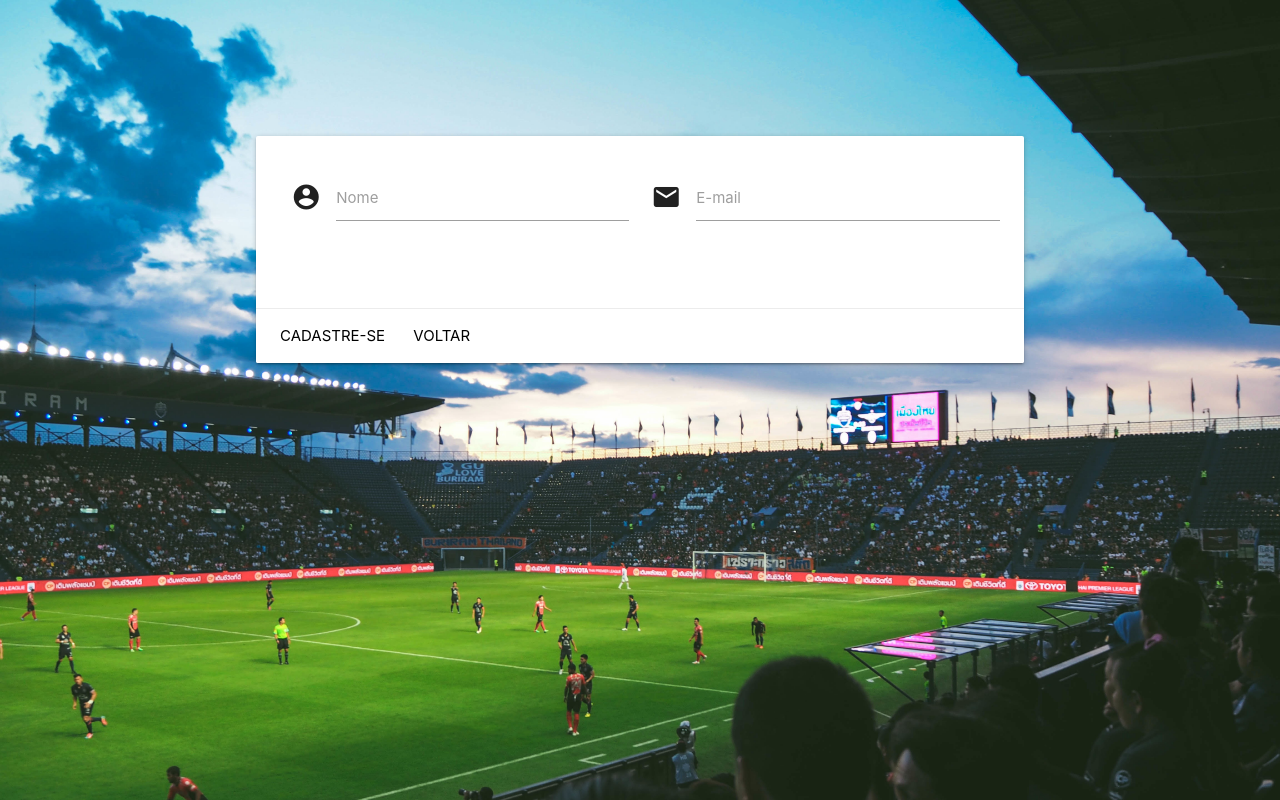
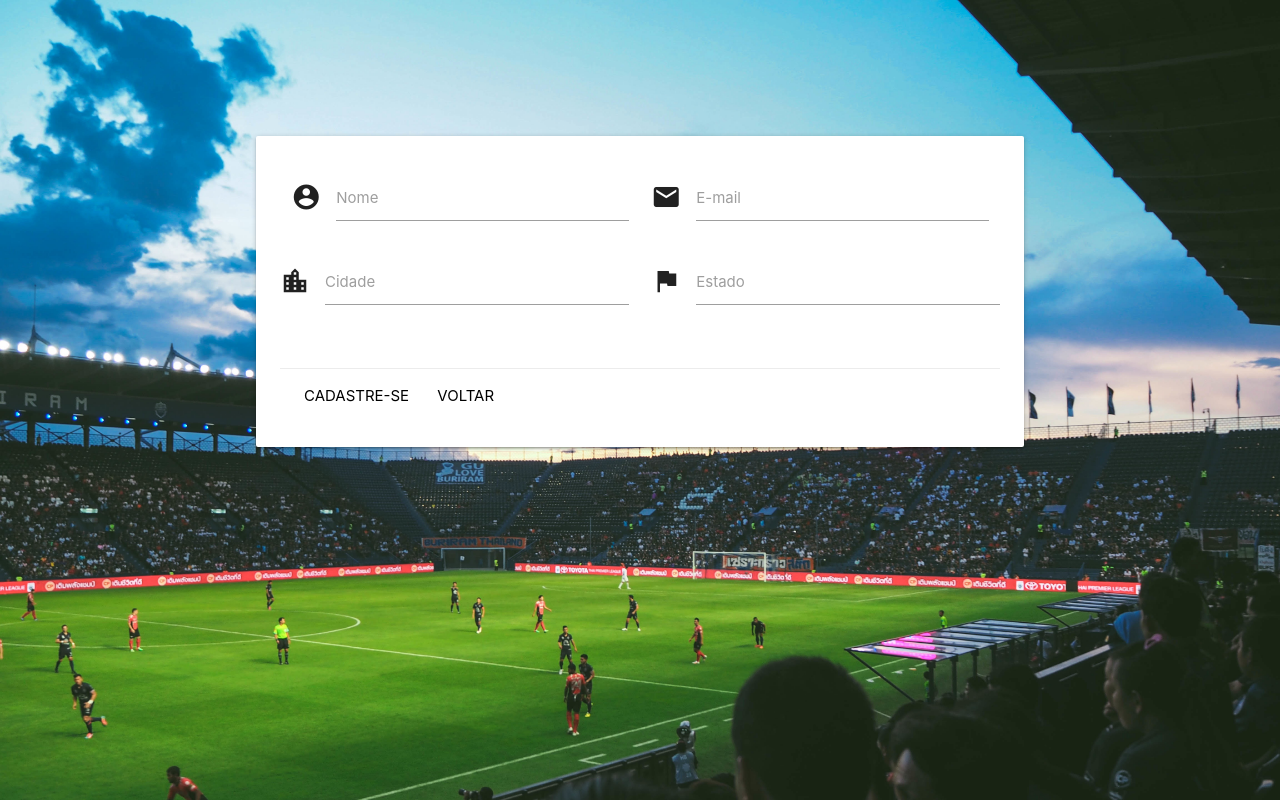
Before and after one commit to fguimaraess/Sis-Atleta-v2, a website: page public/register.html in a window 1280 px wide. Drawn offline with nearby package versions, Linux system fonts and the light colour scheme.

Commit message:
Adicionei cidade e estado

```diff
--- a/public/register.html
+++ b/public/register.html
@@ -6,47 +6,42 @@
     <meta name="viewport" content="width=device-width, initial-scale=1.0">
     <meta http-equiv="X-UA-Compatible" content="ie=edge">
     <title>Cadastre-se</title>
-
     <script src="https://ajax.googleapis.com/ajax/libs/jquery/3.1.1/jquery.min.js"></script>
-
     <!-- Compiled and minified CSS -->
     <link rel="stylesheet" href="https://cdnjs.cloudflare.com/ajax/libs/materialize/0.98.0/css/materialize.min.css">
-
     <!-- Compiled and minified JavaScript -->
     <script src="https://cdnjs.cloudflare.com/ajax/libs/materialize/0.98.0/js/materialize.min.js"></script>
-
     <link href="https://fonts.googleapis.com/icon?family=Material+Icons" rel="stylesheet">
-  <link rel="stylesheet" href="/css/register.css">
-</head>
+    <link rel="stylesheet" href="/css/register.css"> </head>
 
 <body>
     <div class="row">
         <div class="col s12 login-card">
             <div class="card">
                 <div class="card-content">
-
                     <div class="row">
                         <form class="col s12">
-              <div class="input-field col s6">
-                <i class="material-icons prefix">account_circle</i>
+                            <div class="input-field col s6"> <i class="material-icons prefix">account_circle</i>
                                 <input id="name" type="text" class="validate">
                                 <label for="name">Nome</label>
                             </div>
-
-              <div class="row">
-                <div class="input-field col s6">
-                  <i class="material-icons prefix">email</i>
+                            <div class="input-field col s6"> <i class="material-icons prefix">email</i>
                                 <input type="text" id="email" class="validate">
                                 <label for="email">E-mail</label>
+                            </div>
+                            <div class="row">
+                                <div class="input-field col s6"> <i class="material-icons prefix">location_city</i>
+                                    <input id="cidade" type="text" class="validate">
+                                    <label for="cidade">Cidade</label>
+                                </div>
+                                <div class="input-field col s6"> <i class="material-icons prefix">flag</i>
+                                    <input type="text" id="estado" class="validate">
+                                    <label for="estado">Estado</label>
                                 </div>
                             </div>
                         </form>
                     </div>
-
-        </div>
-        <div class="card-action">
-          <a href="#" class="black-text">Cadastre-se</a>
-          <a href="#" class="black-text" id="voltar-btn">Voltar</a>
+                    <div class="card-action"> <a href="#" class="black-text">Cadastre-se</a> <a href="#" class="black-text" id="voltar-btn">Voltar</a> </div>
                 </div>
             </div>
         </div>
```
Lines whose indentation alone changed are shown as unchanged.
